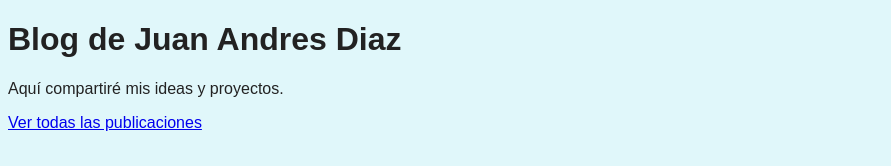
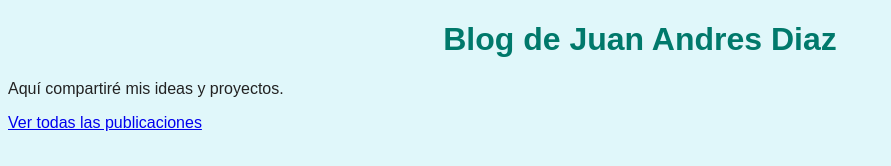
Before and after one commit to JuanDiaz0709-labs/my-personal-blog-anterior, a plain HTML site: page index.html in a window 1280 px wide. Shown: the whole page, without its empty margins (0-891 px from the left). Drawn offline with Linux system fonts and the light colour scheme.

Commit message:
style: Centrar título principal y cambiar color

```diff
--- a/style.css
+++ b/style.css
@@ -3,3 +3,5 @@ body {
   background-color: #e0f7fa;
   color: #222;
 }
+
+h1 { color: #00796b; text-align: center; }
```
